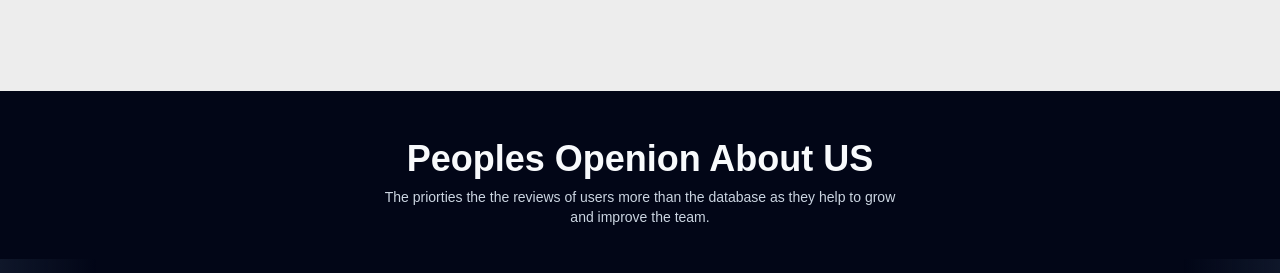
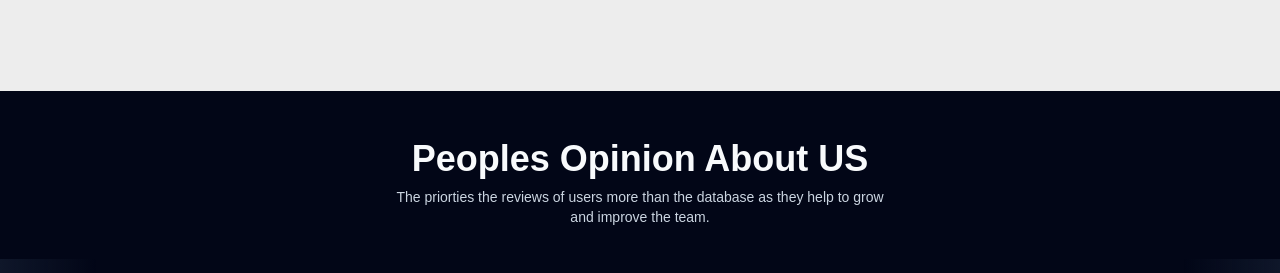
Before and after one commit to vanshs2022/UniCoLab-SPE, a Next.js app in the folder FrontPage/: page / in a window 1280 px wide. Shown: the part 1560-1833 px from the top of the page. Built offline with nearby package versions, Linux system fonts and the light colour scheme; no server answers; grey boxes are pictures that could not be loaded.

Commit message:
new push

```diff
--- a/FrontPage/Components/ScrollingTestimonials.jsx
+++ b/FrontPage/Components/ScrollingTestimonials.jsx
@@ -7,10 +7,10 @@ const ScrollingTestimonials = () => {
     <div className="bg-slate-950 py-12">
       <div className="mb-8 px-4">
         <h3 className="text-slate-50 text-4xl font-semibold text-center">
-          Peoples Openion About US
+          Peoples Opinion About US
         </h3>
         <p className="text-center text-slate-300 text-sm mt-2 max-w-lg mx-auto">
-          The priorties the the reviews of users more than the database as they help to grow and improve the team.
+          The priorties the reviews of users more than the database as they help to grow and improve the team.
         </p>
       </div>
       <div className="p-4 overflow-x-hidden relative">
```
